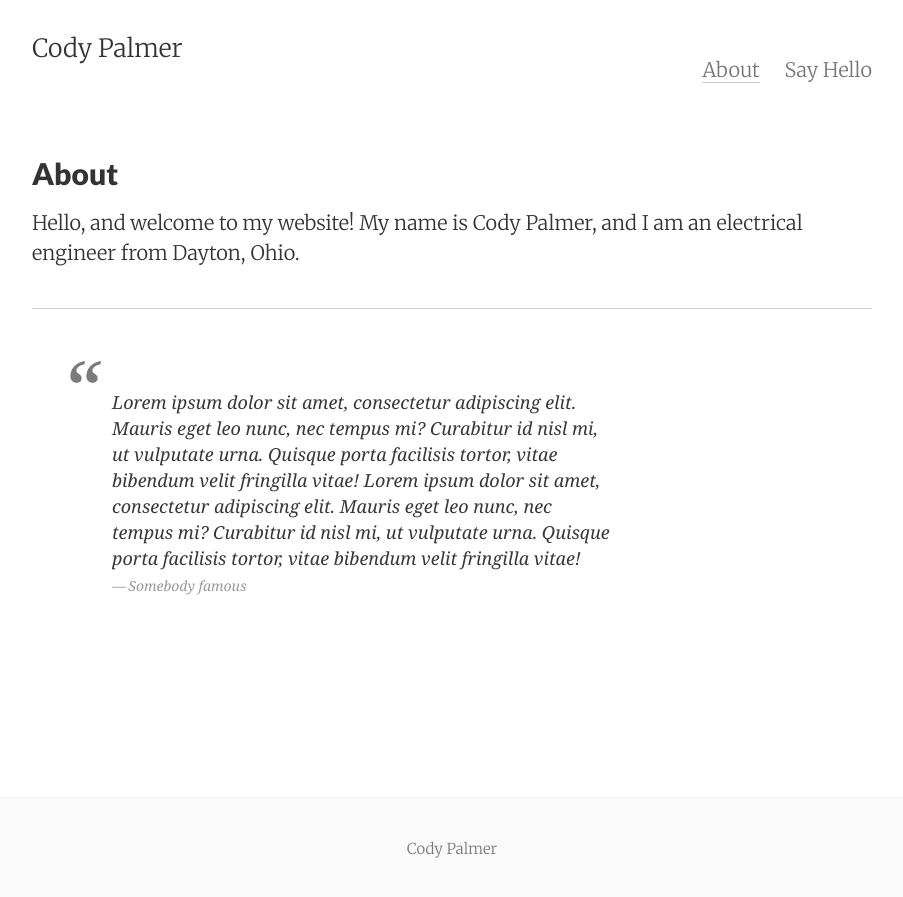
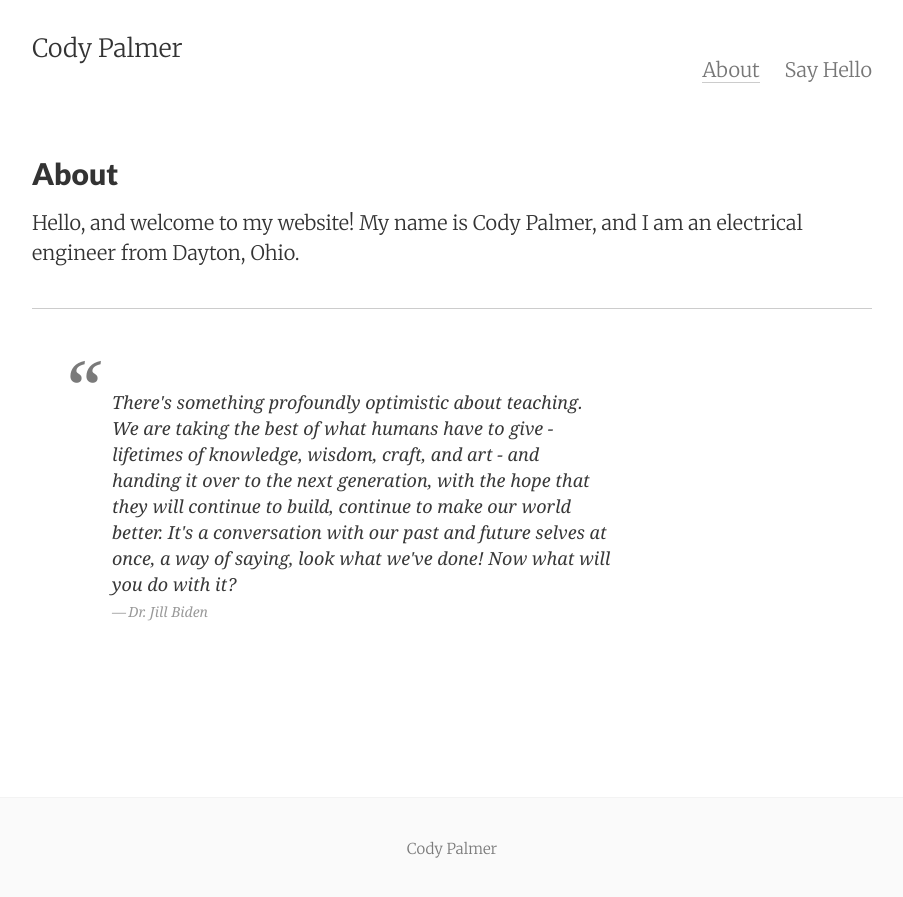
Before and after one commit to palmerco/web_server, a Jekyll site: the page built from about.md, in a window 1280 px wide. Shown: the top 897 px of the page, without its empty margins (188-1091 px from the left). Built offline with Jekyll 4.4.1, drawn with Linux system fonts in a browser that asks for light colours.

Commit message:
Update about.md

```diff
--- a/about.md
+++ b/about.md
@@ -9,6 +9,6 @@ Hello, and welcome to my website! My name is Cody Palmer, and I am an electrical
 
 ---
 <blockquote>
-Lorem ipsum dolor sit amet, consectetur adipiscing elit. Mauris eget leo nunc, nec tempus mi? Curabitur id nisl mi, ut vulputate urna. Quisque porta facilisis tortor, vitae bibendum velit fringilla vitae! Lorem ipsum dolor sit amet, consectetur adipiscing elit. Mauris eget leo nunc, nec tempus mi? Curabitur id nisl mi, ut vulputate urna. Quisque porta facilisis tortor, vitae bibendum velit fringilla vitae!
-<cite>Somebody famous</cite>
+There's something profoundly optimistic about teaching. We are taking the best of what humans have to give - lifetimes of knowledge, wisdom, craft, and art - and handing it over to the next generation, with the hope that they will continue to build, continue to make our world better. It's a conversation with our past and future selves at once, a way of saying, look what we've done! Now what will you do with it?
+<cite>Dr. Jill Biden</cite>
 </blockquote>
```
